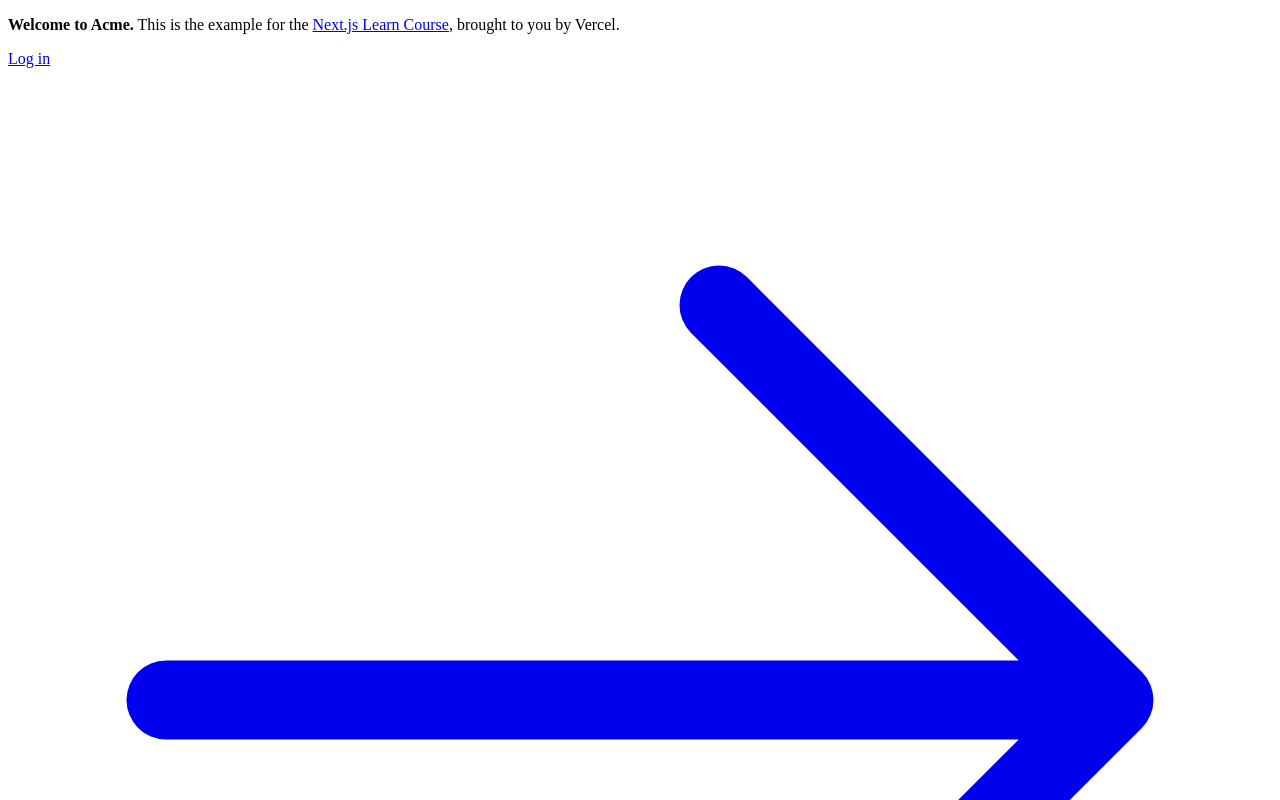
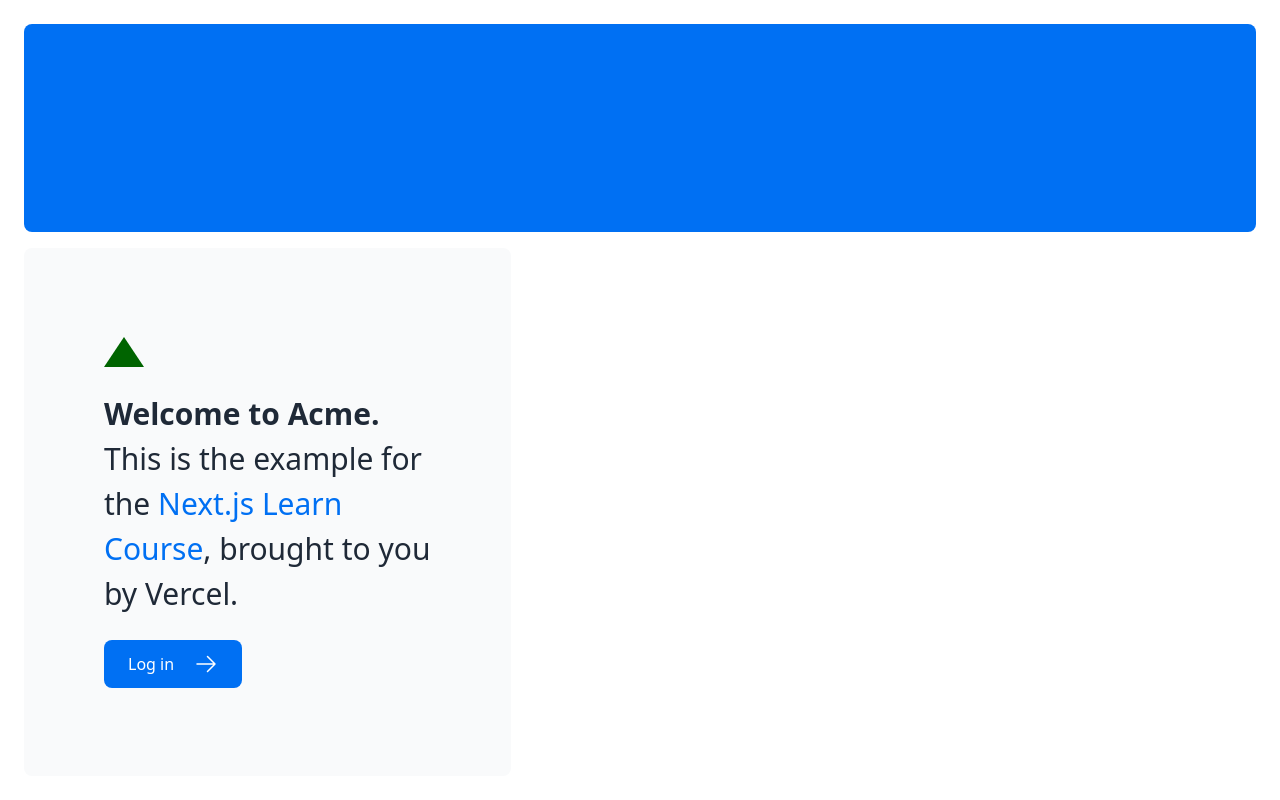
Before and after one commit to Juan-David-Orozco/nextjs-dashboard, a Next.js app: page / in a window 1280 px wide. Shown: the top 800 px of the page. Built offline with nearby package versions, Linux system fonts and the light colour scheme.

Commit message:
added styles - modules Tailwind & CSS

```diff
--- a/app/layout.tsx
+++ b/app/layout.tsx
@@ -1,3 +1,5 @@
+import '@/app/ui/global.css';
+
 export default function RootLayout({
   children,
 }: {
--- a/app/page.tsx
+++ b/app/page.tsx
@@ -1,6 +1,7 @@
 import AcmeLogo from '@/app/ui/acme-logo';
 import { ArrowRightIcon } from '@heroicons/react/24/outline';
 import Link from 'next/link';
+import styles from '@/app/ui/home.module.css';
 
 export default function Page() {
   return (
@@ -10,6 +11,7 @@
       </div>
       <div className="mt-4 flex grow flex-col gap-4 md:flex-row">
         <div className="flex flex-col justify-center gap-6 rounded-lg bg-gray-50 px-6 py-10 md:w-2/5 md:px-20">
+          <div className={styles.shape} />
           <p className={`text-xl text-gray-800 md:text-3xl md:leading-normal`}>
             <strong>Welcome to Acme.</strong> This is the example for the{' '}
             <a href="https://nextjs.org/learn/" className="text-blue-500">
--- /dev/null
+++ b/app/ui/home.module.css
@@ -0,0 +1,7 @@
+.shape {
+  height: 0;
+  width: 0;
+  border-bottom: 30px solid darkgreen;
+  border-left: 20px solid transparent;
+  border-right: 20px solid transparent;
+}
```
